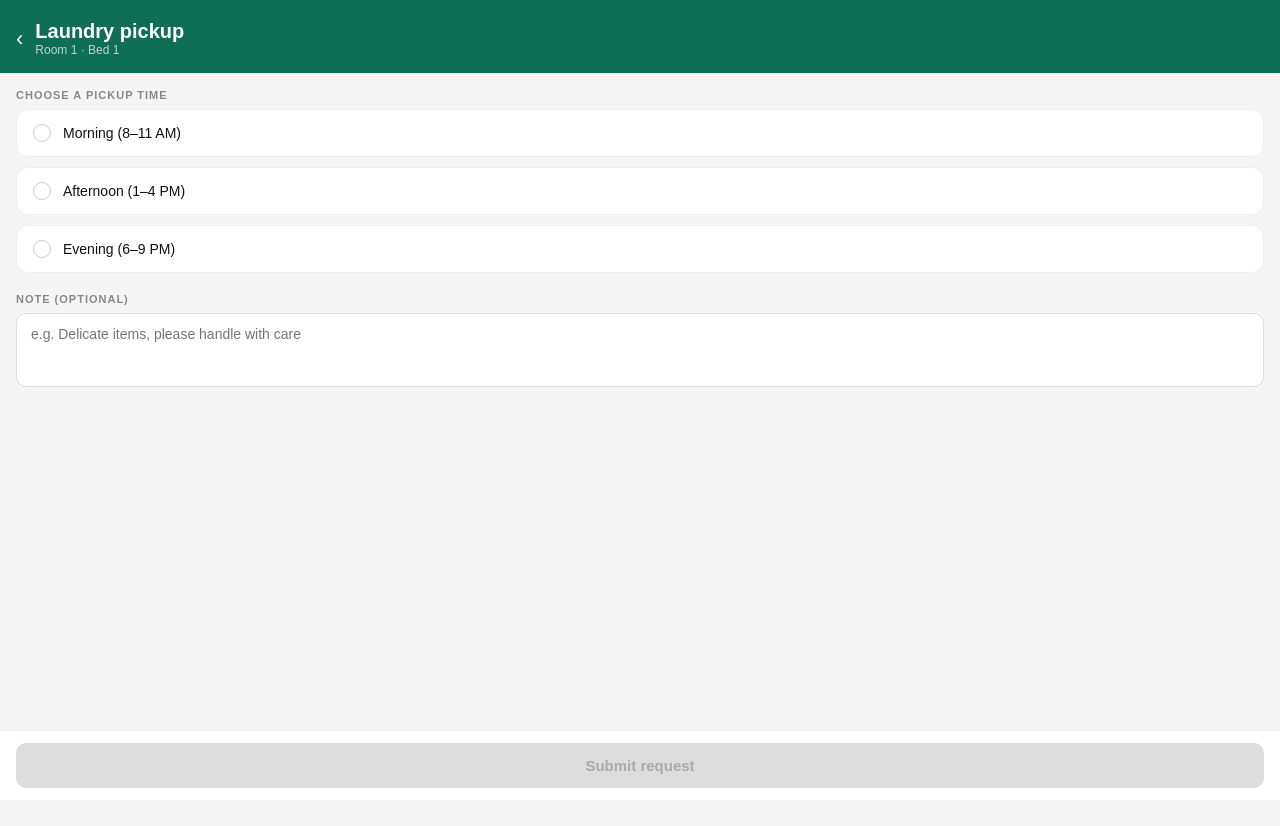
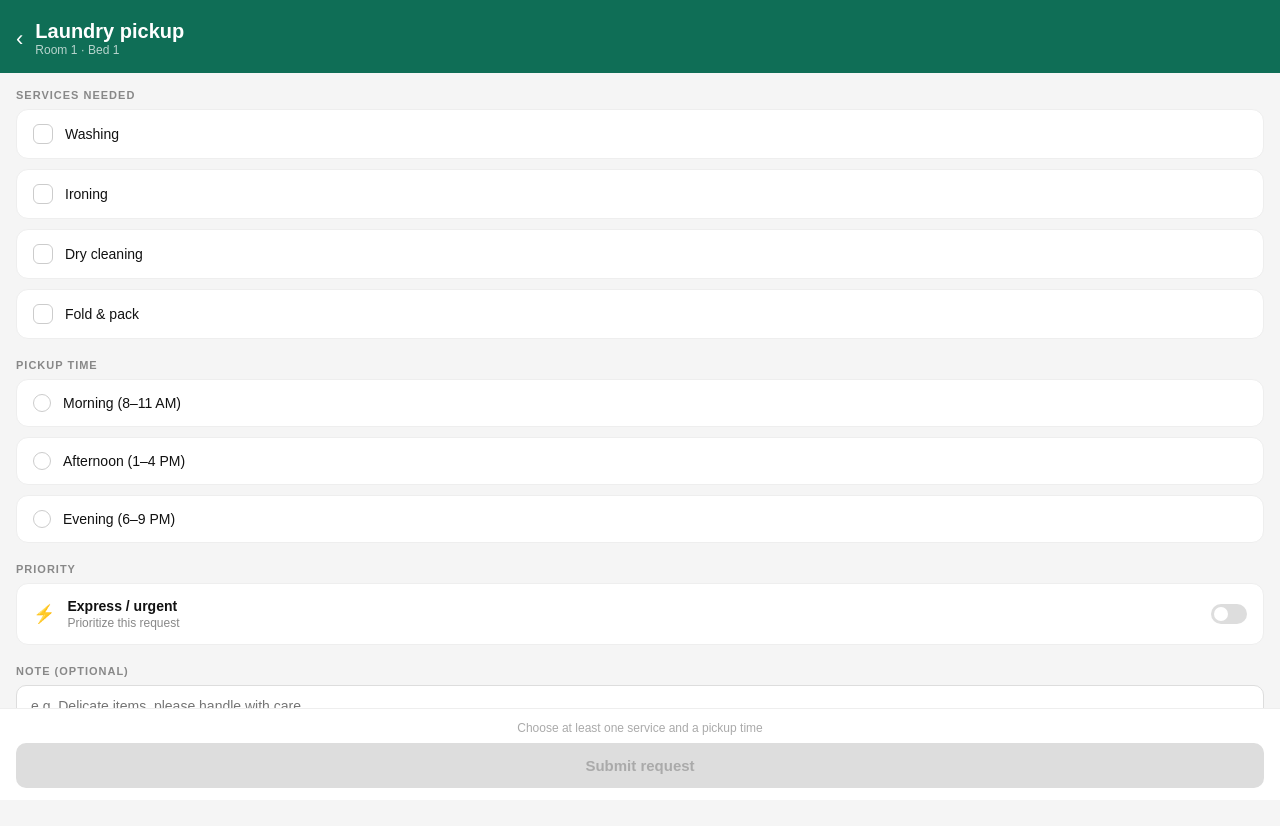
Before and after one commit to m7mdbz18-dot/careconnect, a React (Vite) app: page /q/1/1/1/laundry in a window 1280 px wide. Shown: the top 826 px of the page. Before the commit the page ends 800 px from the top, so only its background shows below. Built offline with nearby package versions, Linux system fonts and the light colour scheme.

Commit message:
laundry services, express option, live menu

```diff
--- a/src/pages/LaundryRequest.jsx
+++ b/src/pages/LaundryRequest.jsx
@@ -3,24 +3,36 @@ import { useState } from 'react'
 import { supabase } from '../supabase'
 
 const timeSlots = ['Morning (8–11 AM)', 'Afternoon (1–4 PM)', 'Evening (6–9 PM)']
+const services = ['Washing', 'Ironing', 'Dry cleaning', 'Fold & pack']
 
 export default function LaundryRequest() {
   const { ward, room, bed } = useParams()
   const navigate = useNavigate()
   const [slot, setSlot] = useState(null)
+  const [selectedServices, setSelectedServices] = useState([])
+  const [express, setExpress] = useState(false)
   const [note, setNote] = useState('')
   const [submitted, setSubmitted] = useState(false)
   const [saving, setSaving] = useState(false)
 
+  function toggleService(s) {
+    setSelectedServices(cur => cur.includes(s) ? cur.filter(x => x !== s) : [...cur, s])
+  }
+
   async function submit() {
-    if (!slot) return
+    if (!slot || selectedServices.length === 0) return
     setSaving(true)
+    const detailParts = [
+      slot,
+      'Services: ' + selectedServices.join(', '),
+    ]
+    if (express) detailParts.push('⚡ EXPRESS / URGENT')
     const { error } = await supabase.from('service_requests').insert({
       type: 'laundry',
       ward: ward.toUpperCase(),
       room,
       bed: bed.toUpperCase(),
-      details: slot,
+      details: detailParts.join(' · '),
       note,
       status: 'new',
     })
@@ -34,11 +46,13 @@ export default function LaundryRequest() {
       <div style={{ minHeight: '100vh', background: '#f5f5f5', fontFamily: 'sans-serif', display: 'flex', flexDirection: 'column', alignItems: 'center', justifyContent: 'center', padding: 24 }}>
         <div style={{ fontSize: 64, marginBottom: 16 }}>✅</div>
         <h2 style={{ color: '#0F6E56', margin: 0, fontSize: 24, fontWeight: 700 }}>Laundry requested!</h2>
-        <p style={{ color: '#888', textAlign: 'center', marginTop: 8, fontSize: 14 }}>Pickup: {slot}<br />The laundry team has been notified.</p>
+        <p style={{ color: '#888', textAlign: 'center', marginTop: 8, fontSize: 14 }}>{selectedServices.join(', ')}<br />Pickup: {slot}{express ? ' · Express' : ''}<br />The laundry team has been notified.</p>
         <button onClick={() => navigate(`/q/${ward}/${room}/${bed}/visitor`)} style={{ marginTop: 24, padding: '13px 40px', borderRadius: 10, background: '#0F6E56', color: '#fff', border: 'none', fontWeight: 600, fontSize: 14, cursor: 'pointer' }}>Back to home</button>
       </div>
     )
   }
+
+  const canSubmit = slot && selectedServices.length > 0 && !saving
 
   return (
     <div style={{ minHeight: '100vh', background: '#f5f5f5', fontFamily: 'sans-serif', paddingBottom: 100 }}>
@@ -50,7 +64,19 @@ export default function LaundryRequest() {
         </div>
       </div>
 
-      <p style={{ margin: '16px 16px 8px', fontSize: 11, fontWeight: 600, color: '#888', textTransform: 'uppercase', letterSpacing: 1 }}>Choose a pickup time</p>
+      <p style={{ margin: '16px 16px 8px', fontSize: 11, fontWeight: 600, color: '#888', textTransform: 'uppercase', letterSpacing: 1 }}>Services needed</p>
+      <div style={{ padding: '0 16px', display: 'flex', flexDirection: 'column', gap: 10 }}>
+        {services.map(s => (
+          <div key={s} onClick={() => toggleService(s)} style={{ background: '#fff', borderRadius: 12, padding: '14px 16px', border: selectedServices.includes(s) ? '1.5px solid #0F6E56' : '0.5px solid #eee', display: 'flex', alignItems: 'center', gap: 12, cursor: 'pointer' }}>
+            <div style={{ width: 20, height: 20, borderRadius: 6, background: selectedServices.includes(s) ? '#0F6E56' : '#fff', border: selectedServices.includes(s) ? 'none' : '1.5px solid #ccc', display: 'flex', alignItems: 'center', justifyContent: 'center', flexShrink: 0 }}>
+              {selectedServices.includes(s) && <span style={{ color: '#fff', fontSize: 13 }}>✓</span>}
+            </div>
+            <span style={{ fontSize: 14, fontWeight: 500, color: '#111' }}>{s}</span>
+          </div>
+        ))}
+      </div>
+
+      <p style={{ margin: '20px 16px 8px', fontSize: 11, fontWeight: 600, color: '#888', textTransform: 'uppercase', letterSpacing: 1 }}>Pickup time</p>
       <div style={{ padding: '0 16px', display: 'flex', flexDirection: 'column', gap: 10 }}>
         {timeSlots.map(t => (
           <div key={t} onClick={() => setSlot(t)} style={{ background: '#fff', borderRadius: 12, padding: '14px 16px', border: slot === t ? '1.5px solid #0F6E56' : '0.5px solid #eee', display: 'flex', alignItems: 'center', gap: 12, cursor: 'pointer' }}>
@@ -60,13 +86,32 @@ export default function LaundryRequest() {
         ))}
       </div>
 
+      <p style={{ margin: '20px 16px 8px', fontSize: 11, fontWeight: 600, color: '#888', textTransform: 'uppercase', letterSpacing: 1 }}>Priority</p>
+      <div style={{ padding: '0 16px' }}>
+        <div onClick={() => setExpress(e => !e)} style={{ background: express ? '#FAEEDA' : '#fff', borderRadius: 12, padding: '14px 16px', border: express ? '1.5px solid #633806' : '0.5px solid #eee', display: 'flex', alignItems: 'center', gap: 12, cursor: 'pointer' }}>
+          <span style={{ fontSize: 18 }}>⚡</span>
+          <div style={{ flex: 1 }}>
+            <p style={{ margin: 0, fontSize: 14, fontWeight: 600, color: express ? '#633806' : '#111' }}>Express / urgent</p>
+            <p style={{ margin: '2px 0 0', fontSize: 12, color: '#888' }}>Prioritize this request</p>
+          </div>
+          <div style={{ width: 36, height: 20, borderRadius: 10, background: express ? '#633806' : '#ddd', position: 'relative', flexShrink: 0 }}>
+            <div style={{ position: 'absolute', top: 3, left: express ? 18 : 3, width: 14, height: 14, borderRadius: '50%', background: '#fff', transition: 'left 0.2s' }} />
+          </div>
+        </div>
+      </div>
+
       <p style={{ margin: '20px 16px 8px', fontSize: 11, fontWeight: 600, color: '#888', textTransform: 'uppercase', letterSpacing: 1 }}>Note (optional)</p>
       <div style={{ padding: '0 16px' }}>
         <textarea value={note} onChange={e => setNote(e.target.value)} placeholder="e.g. Delicate items, please handle with care" rows={3} style={{ width: '100%', padding: '12px 14px', borderRadius: 10, border: '0.5px solid #ddd', fontSize: 14, boxSizing: 'border-box', fontFamily: 'inherit', resize: 'none' }} />
       </div>
 
       <div style={{ position: 'fixed', bottom: 0, left: 0, right: 0, padding: '12px 16px', background: '#fff', borderTop: '0.5px solid #eee' }}>
-        <button onClick={submit} disabled={!slot || saving} style={{ width: '100%', padding: '14px', borderRadius: 10, border: 'none', background: slot && !saving ? '#0F6E56' : '#ddd', color: slot && !saving ? '#fff' : '#aaa', fontWeight: 700, fontSize: 15, cursor: slot && !saving ? 'pointer' : 'not-allowed' }}>
+        {(!slot || selectedServices.length === 0) && (
+          <p style={{ textAlign: 'center', fontSize: 12, color: '#aaa', margin: '0 0 8px' }}>
+            Choose at least one service and a pickup time
+          </p>
+        )}
+        <button onClick={submit} disabled={!canSubmit} style={{ width: '100%', padding: '14px', borderRadius: 10, border: 'none', background: canSubmit ? '#0F6E56' : '#ddd', color: canSubmit ? '#fff' : '#aaa', fontWeight: 700, fontSize: 15, cursor: canSubmit ? 'pointer' : 'not-allowed' }}>
           {saving ? 'Submitting...' : 'Submit request'}
         </button>
       </div>
```
